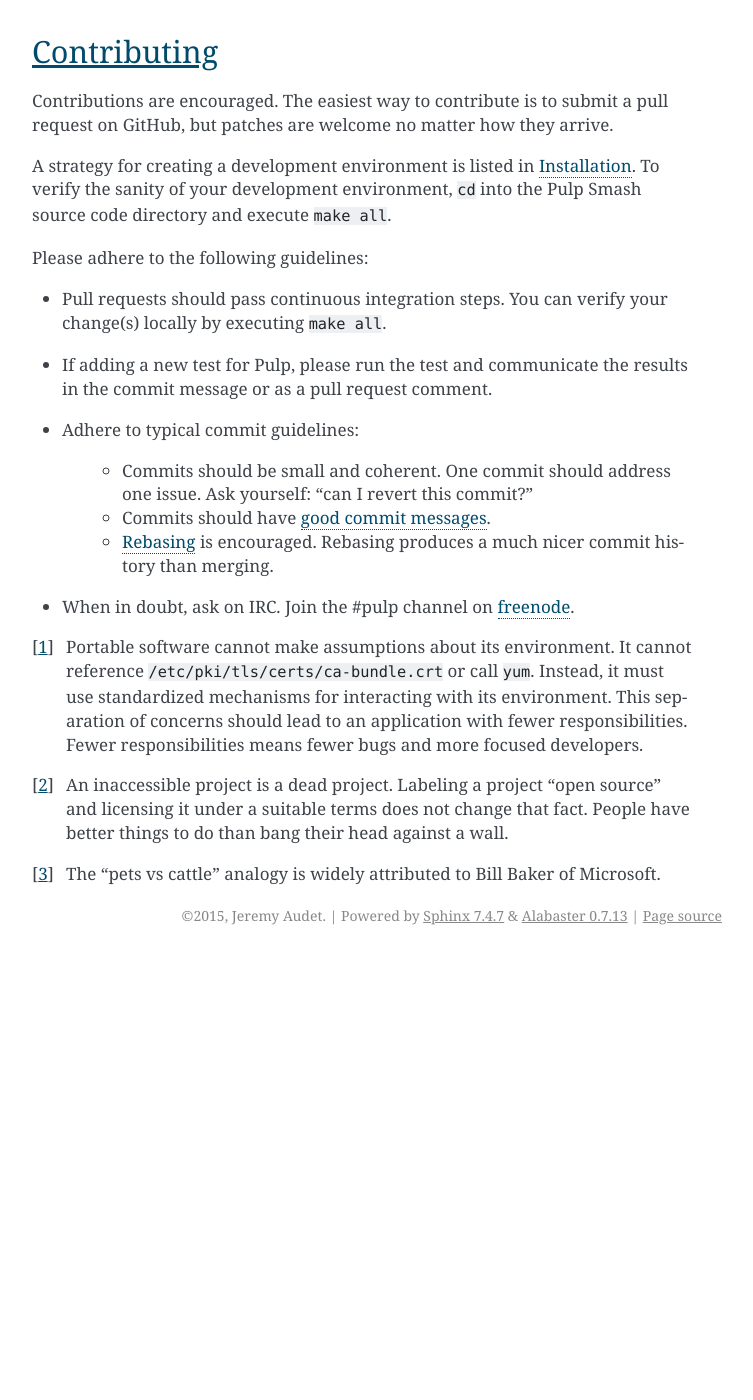
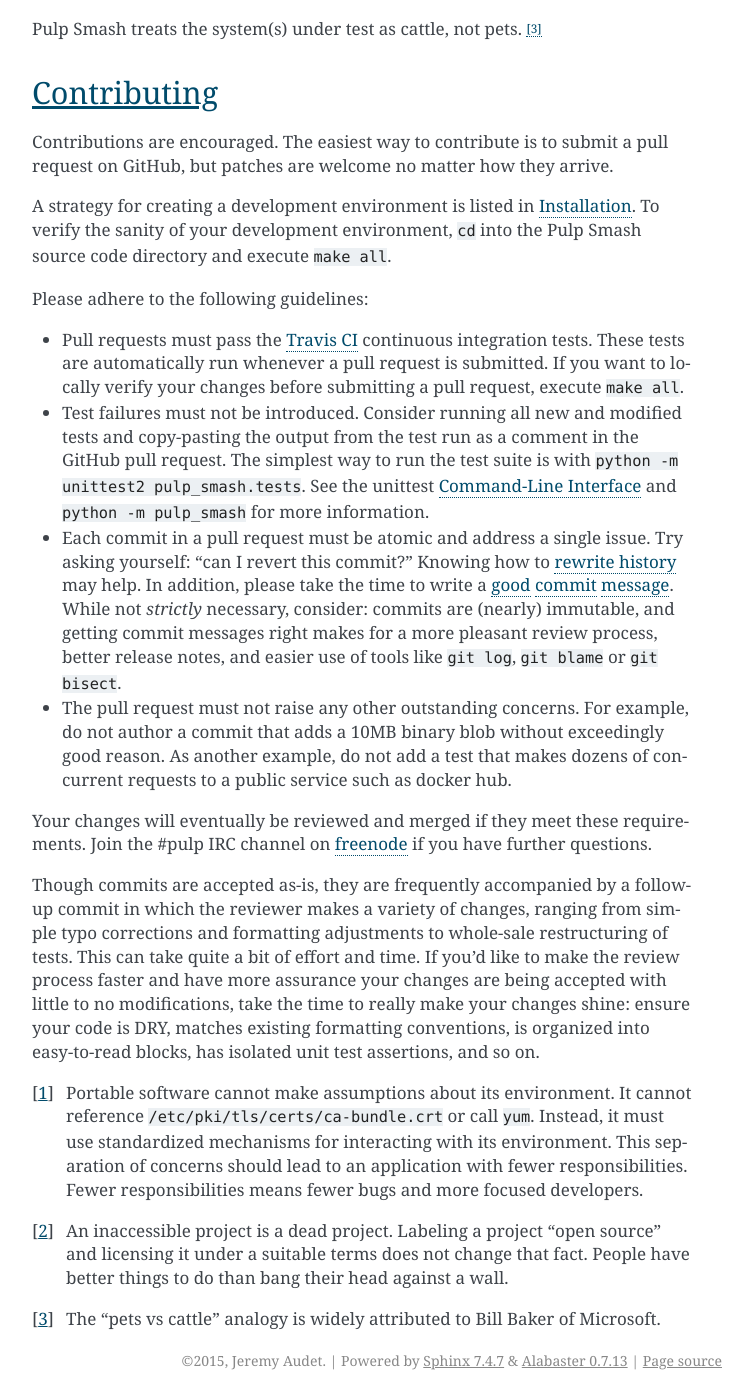
Before and after one commit to pulp/pulp-smash, a Sphinx documentation site: the page built from docs/about.rst, in a window 1280 px wide and 1400 px high, scrolled down 1254 px. Shown: the whole window, without its empty margins (388-1141 px from the left). Built offline with Sphinx 7.4.7, drawn with Linux system fonts in a browser that asks for light colours; before the commit the page ends 2209 px from its top, so only the background shows below that; some of the changed text lies outside the part shown.

Commit message:
Document best practices for collaboration
Fix #131.

Rewrite `docs/about.rst`, with a focus on the "Contributing" section.

```diff
--- a/docs/about.rst
+++ b/docs/about.rst
@@ -24,8 +24,10 @@
 * one of the Python versions listed in ``.travis.yml``,
 * the dependencies listed in ``setup.py``,
 * a \*nix-like shell,
-* `GNU Make`_ (or a compatible clone),
-* and the `XDG Base Directory Specification`_.
+* the `XDG Base Directory Specification`_,
+* and `OpenSSH`_ or a compatible clone.
+
+In addition, we recommend that `GNU Make`_ or a compatible clone be available.
 
 This level of portability [1]_ allows Pulp Smash to be accessible [2]_.
 
@@ -60,19 +62,42 @@
 
 Please adhere to the following guidelines:
 
-* Pull requests should pass continuous integration steps. You can verify your
-  change(s) locally by executing ``make all``.
-* If adding a new test for Pulp, please run the test and communicate the
-  results in the commit message or as a pull request comment.
-* Adhere to typical commit guidelines:
+* Pull requests must pass the `Travis CI`_ continuous integration tests. These
+  tests are automatically run whenever a pull request is submitted. If you want
+  to locally verify your changes before submitting a pull request, execute
+  ``make all``.
+* Test failures must not be introduced. Consider running all new and modified
+  tests and copy-pasting the output from the test run as a comment in the GitHub
+  pull request. The simplest way to run the test suite is with ``python -m
+  unittest2 pulp_smash.tests``. See the unittest `Command-Line Interface`_ and
+  ``python -m pulp_smash`` for more information.
+* Each commit in a pull request must be atomic and address a single issue. Try
+  asking yourself: "can I revert this commit?" Knowing how to `rewrite history`_
+  may help. In addition, please take the time to write a `good
+  <http://stopwritingramblingcommitmessages.com/>`_ `commit
+  <https://robots.thoughtbot.com/5-useful-tips-for-a-better-commit-message>`_
+  `message <http://chris.beams.io/posts/git-commit/>`_. While not *strictly*
+  necessary, consider: commits are (nearly) immutable, and getting commit
+  messages right makes for a more pleasant review process, better release notes,
+  and easier use of tools like ``git log``, ``git blame`` or ``git bisect``.
+* The pull request must not raise any other outstanding concerns. For example,
+  do not author a commit that adds a 10MB binary blob without exceedingly good
+  reason. As another example, do not add a test that makes dozens of concurrent
+  requests to a public service such as docker hub.
 
-    * Commits should be small and coherent. One commit should address one issue.
-      Ask yourself: "can I revert this commit?"
-    * Commits should have `good commit messages`_.
-    * `Rebasing`_ is encouraged. Rebasing produces a much nicer commit history
-      than merging.
+Your changes will eventually be reviewed and merged if they meet these
+requirements. Join the #pulp IRC channel on `freenode`_ if you have further
+questions.
 
-* When in doubt, ask on IRC. Join the #pulp channel on `freenode`_.
+Though commits are accepted as-is, they are frequently accompanied by a
+follow-up commit in which the reviewer makes a variety of changes, ranging from
+simple typo corrections and formatting adjustments to whole-sale restructuring
+of tests. This can take quite a bit of effort and time. If you'd like to make
+the review process faster and have more assurance your changes are being
+accepted with little to no modifications, take the time to really make your
+changes shine: ensure your code is DRY, matches existing formatting conventions,
+is organized into easy-to-read blocks, has isolated unit test assertions, and so
+on.
 
 .. [1] Portable software cannot make assumptions about its environment. It
     cannot reference ``/etc/pki/tls/certs/ca-bundle.crt``  or call ``yum``.
@@ -86,8 +111,11 @@
 .. [3] The "pets vs cattle" analogy is widely attributed to Bill Baker of
     Microsoft.
 
+.. _Command-Line Interface: https://docs.python.org/3/library/unittest.html#command-line-interface
 .. _GNU Make: https://www.gnu.org/software/make/
-.. _Rebasing: http://www.git-scm.com/book/en/v2/Git-Branching-Rebasing
+.. _OpenSSH: http://www.openssh.com/
+.. _Travis CI: https://travis-ci.org/PulpQE/pulp-smash
 .. _XDG Base Directory Specification: http://standards.freedesktop.org/basedir-spec/basedir-spec-latest.html
 .. _freenode: https://freenode.net/
 .. _good commit messages: http://tbaggery.com/2008/04/19/a-note-about-git-commit-messages.html
+.. _rewrite history: https://git-scm.com/book/en/v2/Git-Tools-Rewriting-History
```
